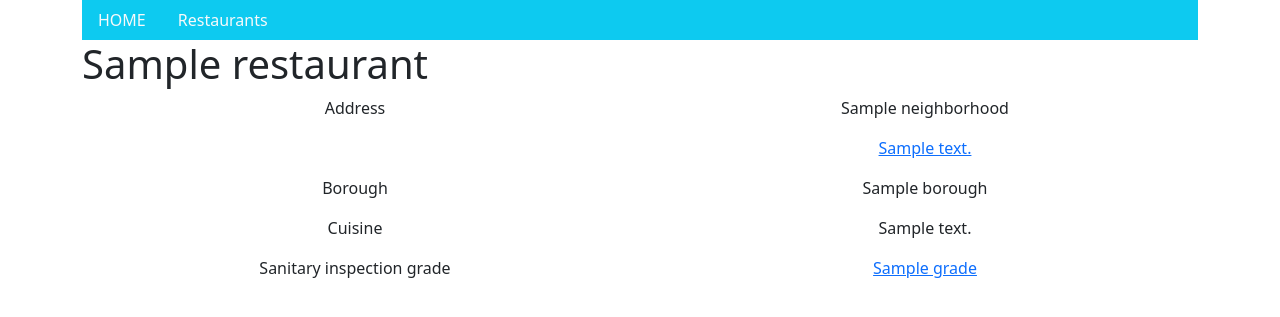
After one commit to Xeryto/codingChallenge, a Django app: template templates/restaurants/details.html in a window 1280 px wide. The commit adds this page. Shown: the top 317 px of the page. Run offline with Django 4.2, Linux system fonts and the light colour scheme; the template is opened without the code that fills it: most values are stand-ins (such as "Sample title", 1, 10 or a date in 2020); some libraries are stand-ins or nearby versions.

Commit message:
added details page + links to google maps for all restaurants

```diff
--- a/restaurants/urls.py
+++ b/restaurants/urls.py
@@ -4,4 +4,6 @@ from . import views
 
 urlpatterns = [
     path("", views.index, name="index"),
+    path("<int:restaurant_id>/details/", views.details, name="details"),
+    path("<int:restaurant_id>/grades/", views.grades, name='grades')
 ]
--- /dev/null
+++ b/templates/restaurants/details.html
@@ -0,0 +1,42 @@
+{% extends 'base.html' %}
+
+{% block content %}
+    <div class="cotainer">
+        <div class="row">
+            <h1>{{ restaurant.name }}</h1>
+        </div>
+        <div class="row">
+            <div class="col">
+                <p>Address</p>
+            </div>
+            <div class="col">
+                <p>{{ restaurant.neighborhood }}</p>
+                <p><a href="https://www.google.com/maps/place/{{ restaurant.address.building }}+{{ restaurant.address.street }}+, {{ restaurant.borough }}">{{ restaurant.string_address }}</a></p>
+            </div>
+        </div>
+        <div class="row">
+            <div class="col">
+                <p>Borough</p>
+            </div>
+            <div class="col">
+                <p>{{ restaurant.borough }}</p>
+            </div>
+        </div>
+        <div class="row">
+            <div class="col">
+                <p>Cuisine</p>
+            </div>
+            <div class="col">
+                <p>{{ restaurant.cuisine }}</p>
+            </div>
+        </div>
+        <div class="row">
+            <div class="col">
+                <p>Sanitary inspection grade</p>
+            </div>
+            <div class="col">
+                <p><a href="{% url 'grades' restaurant.restaurant_id %}">{{ restaurant.grade }}</a></p>
+            </div>
+        </div>
+    </div>
+{% endblock %}
```
Also changed, not shown: restaurants/views.py (+25 -3 lines), templates/restaurants/index.html (+5 -4 lines).
